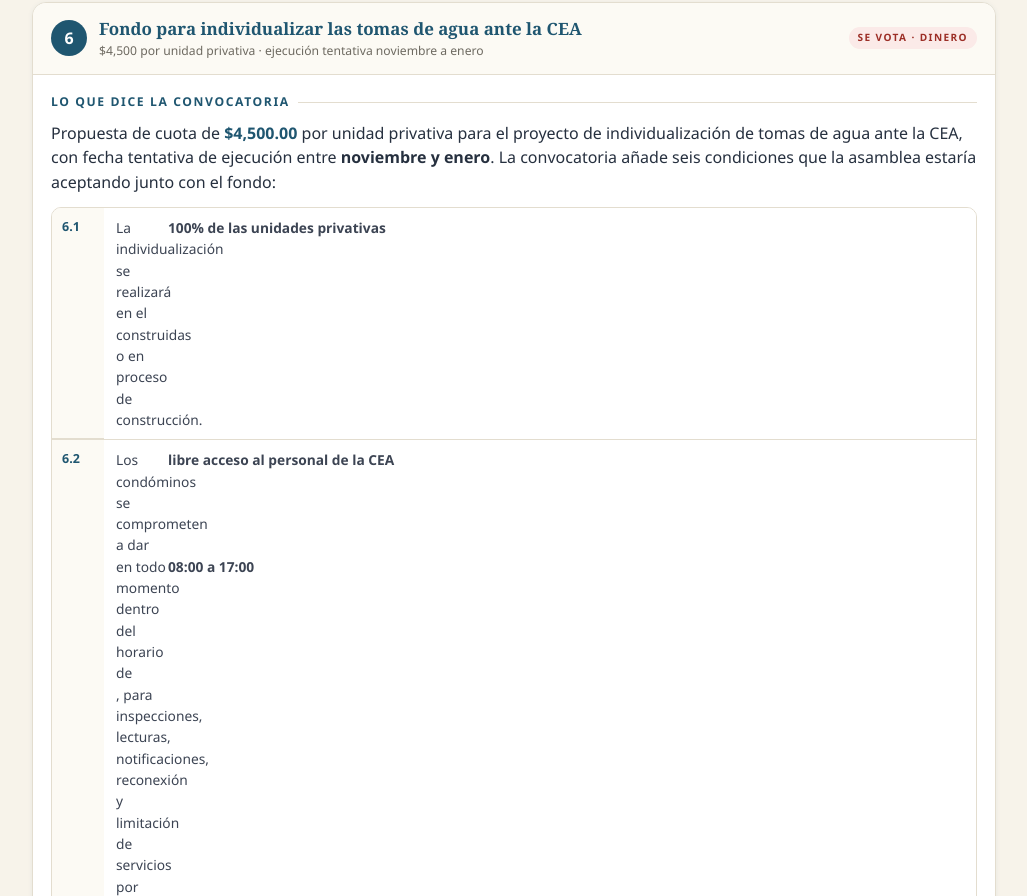
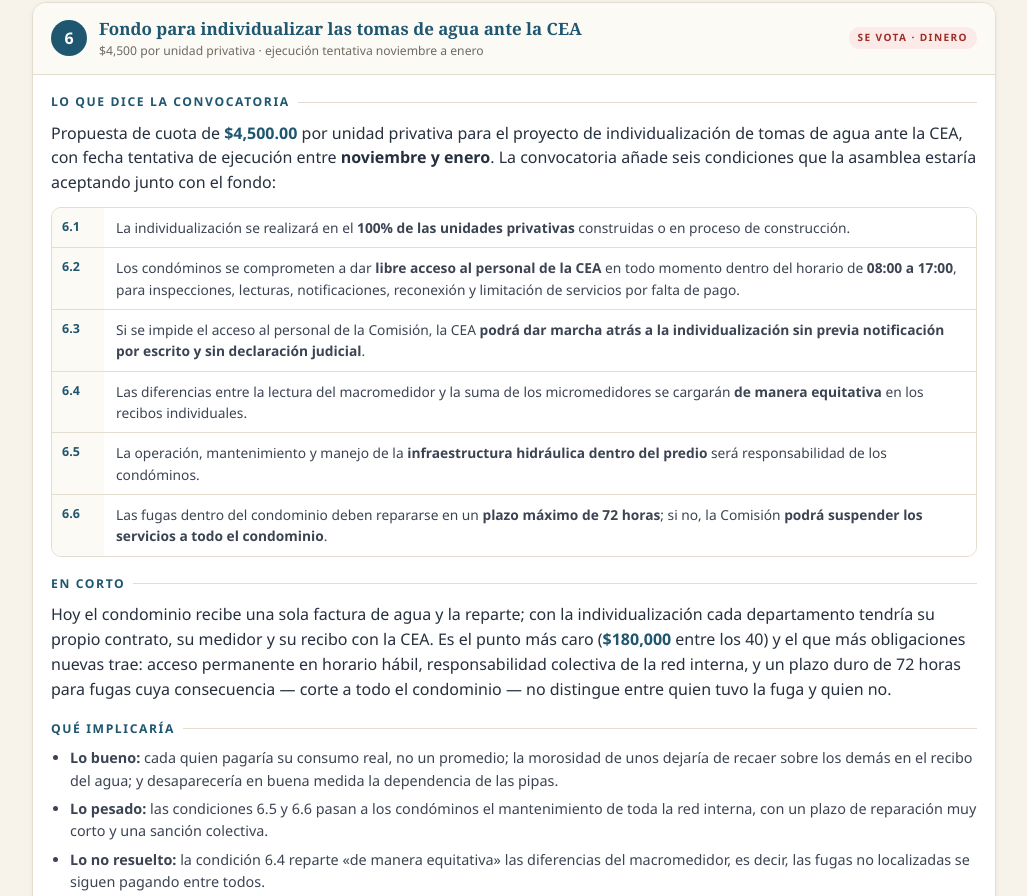
Before and after one commit to eduardolusan-source/condominio-lahia, a plain HTML site: page asamblea/informacion.html in a window 1280 px wide. Shown: the part 4194-5090 px from the top of the page, without its empty margins (126-1153 px from the left). Drawn offline with Linux system fonts and the light colour scheme.

Commit message:
Las seis condiciones de la CEA vuelven a leerse en renglones corridos
Co-Authored-By: Claude Opus 5 <noreply@anthropic.com>

```diff
--- a/asamblea/informacion.html
+++ b/asamblea/informacion.html
@@ -111,8 +111,8 @@
   .preguntas .micro{color:var(--agua);}
   .preguntas ul{padding-left:19px; display:flex; flex-direction:column; gap:5px; font-size:.87rem; color:#2C4A57;}
   .condiciones{border:1px solid var(--borde); border-radius:10px; overflow:hidden; margin-top:12px;}
-  .condiciones div{display:grid; grid-template-columns:52px 1fr; font-size:.86rem; border-bottom:1px solid var(--borde);}
-  .condiciones div:last-child{border-bottom:none;}
+  .condiciones > div{display:grid; grid-template-columns:52px 1fr; font-size:.86rem; border-bottom:1px solid var(--borde);}
+  .condiciones > div:last-child{border-bottom:none;}
   .condiciones .c{background:#FCFAF4; font-weight:800; color:var(--azul); padding:9px 10px; font-size:.78rem;}
   .condiciones .v{padding:9px 12px; color:#3C4453; background:#fff;}
 </style>
```
